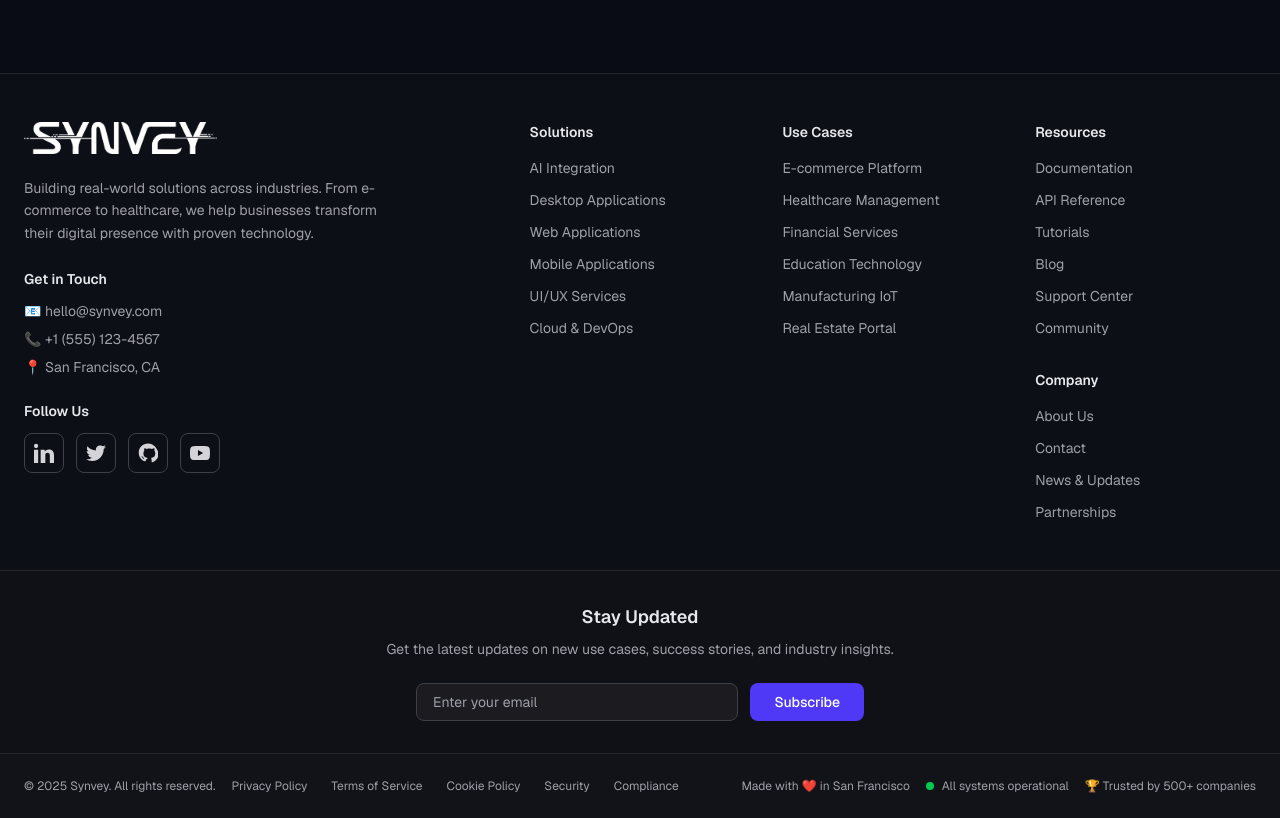
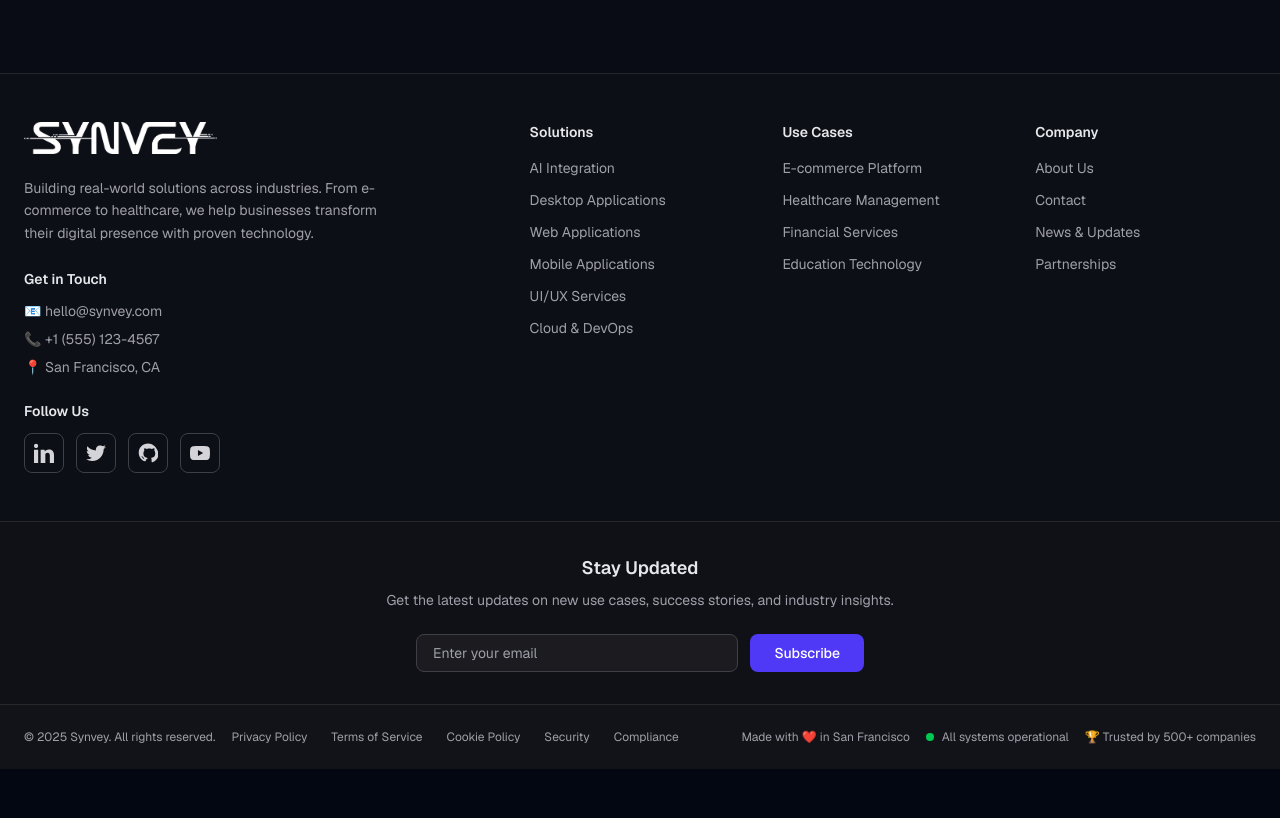
Before and after one commit to Synvey/synvey_web, a Next.js app: page /products in a window 1280 px wide. Shown: the part 1220-2038 px from the top of the page. After the commit the page ends 1989 px from the top, so only its background shows below. Built offline with nearby package versions, Linux system fonts and the light colour scheme.

Commit message:
Modified homepage and services contents

```diff
--- a/src/app/page.tsx
+++ b/src/app/page.tsx
@@ -33,7 +33,7 @@ export default function HomePage() {
                 Build faster. Ship securely.
               </h1>
               <p className="mt-4 max-w-xl text-base leading-7 text-zinc-400 sm:text-lg animate-on-load animate-fade-in-up animate-delay-200">
-                Build, scale, and monitor applications with confidence. Streamlined workflows, deep insights, and first‑class integrations in one platform.
+                Synvey empowers businesses with digital solutions that scale. From AI integration and custom apps to seamless mobile experiences and intuitive UI/UX design, we deliver technology that drives innovation and growth.
               </p>
               <div className="mt-7 flex flex-col items-start gap-3 sm:flex-row sm:items-center sm:gap-4 animate-on-load animate-fade-in-up animate-delay-300">
                 <Button asChild size="lg">
@@ -231,29 +231,6 @@ export default function HomePage() {
               </p>
             </div>
           </div>
-
-          {/* Feature 7: Cybersecurity */}
-          <div className="grid grid-cols-1 items-center gap-16 lg:grid-cols-2 lg:gap-20">
-            <div className="order-2 lg:order-1">
-              <h3 className="text-2xl font-bold tracking-tight text-foreground sm:text-3xl">
-                Cybersecurity
-              </h3>
-              <p className="mt-4 text-base leading-7 text-zinc-400 sm:text-lg">
-                Protect your digital assets with comprehensive security solutions and compliance frameworks.
-                Threat detection, data encryption, and security monitoring built into every solution.
-              </p>
-            </div>
-            <div className="order-1 lg:order-2">
-              <div className="relative mx-auto w-full max-w-sm">
-                <div className="absolute -inset-4 -z-10 rounded-2xl bg-gradient-to-br from-red-500/10 to-orange-500/10 blur-2xl" />
-                <div className="aspect-square flex items-center justify-center rounded-2xl border border-zinc-800 bg-zinc-900/50 p-6">
-                  <svg className="w-20 h-20 text-red-400" fill="none" stroke="currentColor" viewBox="0 0 24 24">
-                    <path strokeLinecap="round" strokeLinejoin="round" strokeWidth={1.5} d="M9 12l2 2 4-4m5.618-4.016A11.955 11.955 0 0112 2.944a11.955 11.955 0 01-8.618 3.04A12.02 12.02 0 003 9c0 5.591 3.824 10.29 9 11.622 5.176-1.332 9-6.03 9-11.622 0-1.042-.133-2.052-.382-3.016z" />
-                  </svg>
-                </div>
-              </div>
-            </div>
-          </div>
           </CapabilitiesCollapsible>
         </div>
       </section>
--- a/src/app/products/[slug]/page.tsx
+++ b/src/app/products/[slug]/page.tsx
@@ -6,7 +6,7 @@ const PRODUCTS = {
   "ai-integration": {
     name: "AI Integration",
     tagline: "Harness the power of artificial intelligence to build intelligent applications",
-    overview: "Transform your applications with cutting-edge AI capabilities. Our AI Integration platform provides seamless integration of machine learning models, natural language processing, and intelligent automation to help you build applications that learn, adapt, and deliver exceptional user experiences.",
+    overview: "We help businesses harness the power of Artificial Intelligence by integrating machine learning models, natural language processing, and automation into their existing systems. Our solutions optimize workflows, improve decision-making, and enhance customer experiences.",
     icon: (
       <svg className="h-12 w-12" fill="none" stroke="currentColor" viewBox="0 0 24 24">
         <path strokeLinecap="round" strokeLinejoin="round" strokeWidth={1.5} d="M9.663 17h4.673M12 3v1m6.364 1.636l-.707.707M21 12h-1M4 12H3m3.343-5.657l-.707-.707m2.828 9.9a5 5 0 117.072 0l-.548.547A3.374 3.374 0 0014 18.469V19a2 2 0 11-4 0v-.531c0-.895-.356-1.754-.988-2.386l-.548-.547z" />
@@ -84,7 +84,7 @@ const PRODUCTS = {
   "web-applications": {
     name: "Web Applications",
     tagline: "Build scalable, responsive web applications that work seamlessly across all devices",
-    overview: "Create modern web applications that scale with your business. Our platform provides the tools and infrastructure needed to build fast, secure, and maintainable web applications that deliver exceptional user experiences.",
+    overview: "We develop modern, responsive, and secure web applications that are tailored to enhance business productivity and deliver seamless user experiences.",
     icon: (
       <svg className="h-12 w-12" fill="none" stroke="currentColor" viewBox="0 0 24 24">
         <path strokeLinecap="round" strokeLinejoin="round" strokeWidth={1.5} d="M21 12a9 9 0 01-9 9m9-9a9 9 0 00-9-9m9 9H3m9 9v-9m0-9v9" />
@@ -123,7 +123,7 @@ const PRODUCTS = {
   "mobile-applications": {
     name: "Mobile Applications",
     tagline: "Develop native and cross-platform mobile apps that engage users and drive growth",
-    overview: "Create mobile applications that captivate users and drive business growth. Our platform supports both native and cross-platform development, enabling you to reach iOS and Android users with high-performance applications.",
+    overview: "Our mobile app solutions bring your ideas to life with engaging, high-performing apps that work seamlessly across platforms. We ensure intuitive user journeys and optimized performance.",
     icon: (
       <svg className="h-12 w-12" fill="none" stroke="currentColor" viewBox="0 0 24 24">
         <path strokeLinecap="round" strokeLinejoin="round" strokeWidth={1.5} d="M12 18h.01M8 21h8a2 2 0 002-2V5a2 2 0 00-2-2H8a2 2 0 00-2 2v14a2 2 0 002 2z" />
@@ -162,7 +162,7 @@ const PRODUCTS = {
   "ui-ux-services": {
     name: "UI/UX Services",
     tagline: "Create intuitive, accessible user experiences that delight customers and drive engagement",
-    overview: "Design user experiences that convert visitors into customers. Our UI/UX services combine user-centered design principles with modern aesthetics to create interfaces that are both beautiful and functional.",
+    overview: "We design digital products that prioritize user experience while maintaining a modern, visually appealing aesthetic. Our design process ensures usability, accessibility, and delight.",
     icon: (
       <svg className="h-12 w-12" fill="none" stroke="currentColor" viewBox="0 0 24 24">
         <path strokeLinecap="round" strokeLinejoin="round" strokeWidth={1.5} d="M7 21a4 4 0 01-4-4V5a2 2 0 012-2h4a2 2 0 012 2v12a4 4 0 01-4 4zM21 5a2 2 0 00-2-2h-4a2 2 0 00-2 2v12a4 4 0 004 4h4a2 2 0 002-2V5z" />
@@ -201,7 +201,7 @@ const PRODUCTS = {
   "cloud-devops": {
     name: "Cloud & DevOps",
     tagline: "Streamline deployment and operations with cloud-native solutions and DevOps best practices",
-    overview: "Accelerate your development lifecycle with modern DevOps practices and cloud infrastructure. Our platform provides automated CI/CD pipelines, infrastructure as code, and scalable cloud architectures to help you deploy faster and more reliably.",
+    overview: "We empower businesses to scale and deliver faster through cloud infrastructure and DevOps automation, ensuring reliability, security, and continuous delivery.",
     icon: (
       <svg className="h-12 w-12" fill="none" stroke="currentColor" viewBox="0 0 24 24">
         <path strokeLinecap="round" strokeLinejoin="round" strokeWidth={1.5} d="M3 15a4 4 0 004 4h9a5 5 0 10-.1-9.999 5.002 5.002 0 10-9.78 2.096A4.001 4.001 0 003 15z" />
--- a/src/app/products/page.tsx
+++ b/src/app/products/page.tsx
@@ -96,7 +96,7 @@ export default function ProductsPage() {
         <div className="mx-auto max-w-[90rem] px-3 sm:px-4 lg:px-6">
           <div className="mx-auto max-w-3xl text-center">
             <h1 className="text-3xl font-bold tracking-tight text-foreground sm:text-4xl md:text-5xl animate-on-load animate-fade-in-up">
-              Powerful Products to Build, Scale, and Secure Your Digital Platform
+              From Code to Creativity, We Build What Matters
             </h1>
             <p className="mt-4 text-lg text-zinc-400 max-w-2xl mx-auto animate-on-load animate-fade-in-up animate-delay-200">
               Synvey offers a complete set of tools to accelerate innovation.
--- a/src/components/Footer.tsx
+++ b/src/components/Footer.tsx
@@ -1,4 +1,5 @@
 import Link from "next/link";
+import { div } from "three/src/nodes/math/OperatorNode.js";
 
 const solutionLinks = [
   { label: "AI Integration", href: "/products/ai-integration" },
@@ -13,9 +14,7 @@ const useCaseLinks = [
   { label: "E-commerce Platform", href: "/use-cases/ecommerce-platform" },
   { label: "Healthcare Management", href: "/use-cases/healthcare-management" },
   { label: "Financial Services", href: "/use-cases/financial-services" },
-  { label: "Education Technology", href: "/use-cases/education-technology" },
-  { label: "Manufacturing IoT", href: "/use-cases/manufacturing-iot" },
-  { label: "Real Estate Portal", href: "/use-cases/real-estate-portal" },
+  { label: "Education Technology", href: "/use-cases/education-technology" }
 ];
 
 const companyLinks = [
@@ -23,15 +22,6 @@ const companyLinks = [
   { label: "Contact", href: "/contact" },
   { label: "News & Updates", href: "/news" },
   { label: "Partnerships", href: "/partnerships" },
-];
-
-const resourceLinks = [
-  { label: "Documentation", href: "/docs" },
-  { label: "API Reference", href: "/api" },
-  { label: "Tutorials", href: "/tutorials" },
-  { label: "Blog", href: "/blog" },
-  { label: "Support Center", href: "/support" },
-  { label: "Community", href: "/community" },
 ];
 
 const legalLinks = [
@@ -146,18 +136,6 @@ export default function Footer() {
           {/* Resources & Company */}
           <div className="grid grid-cols-2 gap-8 lg:grid-cols-1">
             <div>
-              <h4 className="text-sm font-semibold text-foreground mb-4">Resources</h4>
-              <ul className="space-y-3 text-sm text-zinc-400">
-                {resourceLinks.map((link) => (
-                  <li key={link.href}>
-                    <Link href={link.href} className="hover:text-white transition-colors">
-                      {link.label}
-                    </Link>
-                  </li>
-                ))}
-              </ul>
-            </div>
-            <div>
               <h4 className="text-sm font-semibold text-foreground mb-4">Company</h4>
               <ul className="space-y-3 text-sm text-zinc-400">
                 {companyLinks.map((link) => (
```
